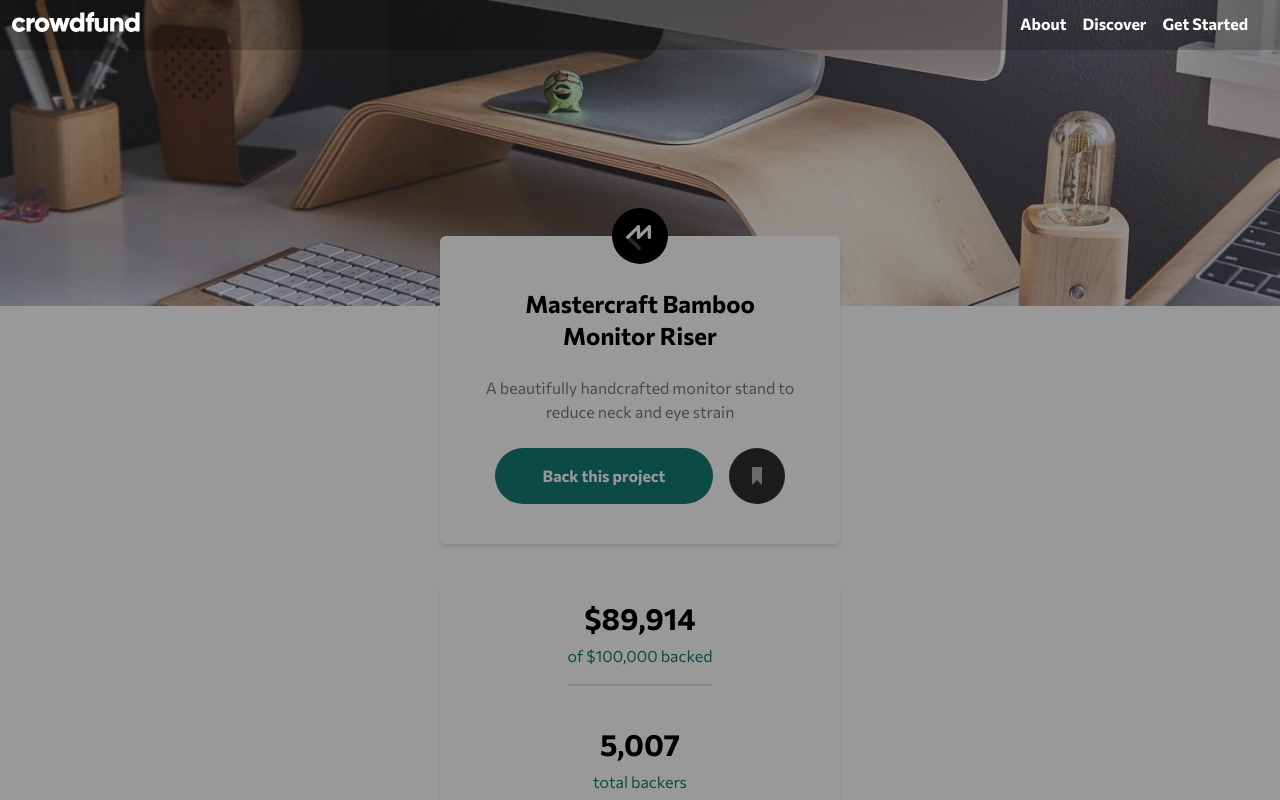
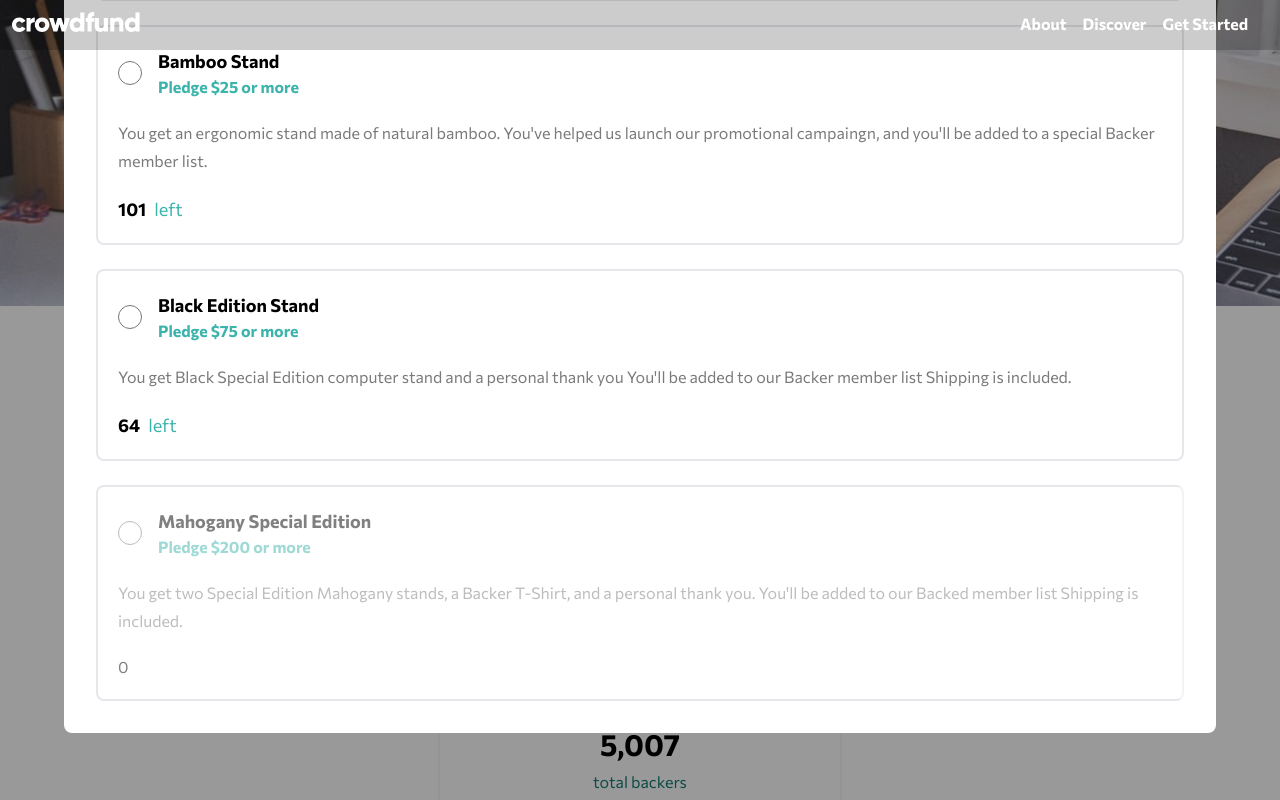
Before and after one commit to flaviogp/crowfunding-product-page-main, a React (Vite) app: page / in a window 1280 px wide. Both pictures are taken after a click on the button "Back this project". Shown: the top 800 px of the page. Built offline with nearby package versions, Linux system fonts and the light colour scheme.

Commit message:
feat: add Rewards component

```diff
--- a/src/components/BackThisProject.tsx
+++ b/src/components/BackThisProject.tsx
@@ -2,10 +2,30 @@ import CloseImage from '../assets/images/icon-close-modal.svg'
 import SelectReward from './SelectReward'
 
 
+
+const descNoReward = `
+Choose to support us without a reward if you simply believe
+in our project. As a backer, you will be signed up to receive product updates via email.
+`
+const descBamboo = `
+    You get an ergonomic stand made of natural bamboo. You've helped
+    us launch our promotional campaingn, and you'll be added to a special
+    Backer member list.
+`
+const descBlack = `
+    You get Black Special Edition computer stand and a personal thank you
+    You'll be added to our Backer member list Shipping is included.
+`
+
+const descMahogany = `
+You get two Special Edition Mahogany stands, a Backer T-Shirt, and a
+personal thank you. You'll be added to our Backed member list Shipping is included.
+`
+
 const BackThisProject = () => {
   return (
-    <div className="flex items-center justify-center w-full h-[450vh] bg-black/40 absolute">
-        <div className="bg-white flex flex-col gap-4 p-5 w-[90%] rounded-lg items-center">
+    <div className="flex pt-44 justify-center w-full h-[450vh] bg-black/40 absolute">
+        <div className="bg-white flex flex-col gap-6 p-8 w-[90%] h-max rounded-lg items-center">
             <div className=' w-full flex justify-between'>
                 <h2 className='font-bold text-2xl'>Back this project</h2>
                 <button>
@@ -16,7 +36,32 @@ const BackThisProject = () => {
                 Want to support usin bringing Mastercraft Bamboo Monitor Riser out in the world?
             </p>
 
-            <SelectReward pledge={25} amount={101}/>
+            <SelectReward
+                title='Pledge with no reward'
+                description={descNoReward}
+
+            />
+            <SelectReward
+                title='Bamboo Stand'
+                pledge={25}
+                description={descBamboo}
+                itemsLeft={101}
+
+            />
+            <SelectReward
+                title='Black Edition Stand'
+                pledge={75}
+                description={descBlack}
+                itemsLeft={64}
+
+            />
+            <SelectReward
+                title='Mahogany Special Edition'
+                pledge={200}
+                description={descMahogany}
+                itemsLeft={0}
+
+            />
         </div>
     </div>
   )
--- a/src/components/SelectReward.tsx
+++ b/src/components/SelectReward.tsx
@@ -1,16 +1,27 @@
+import {useState } from "react"
 
 interface SelectrewardProps {
     pledge?: number
-    amount?: number
+    itemsLeft?: number
+    title: string
+    description: string
 }
 
-const SelectReward = ({pledge, amount}: SelectrewardProps) => {
+
+const SelectReward = ({pledge, itemsLeft, description, title}: SelectrewardProps) => {
+    const [activeInput, setActiveInput] = useState(false)
+
+    const handleBlur = (e: React.FocusEvent<HTMLInputElement, Element>) => {
+        e.currentTarget.checked = false;
+        setActiveInput(false)
+    }
+
   return (
-    <div className="flex flex-col gap-5 p-5 w-[90%] rounded-lg border-2">
+    <div className={`relative flex flex-col gap-5 p-5 w-full rounded-lg border-2 ${activeInput ? 'border-moderateCyan' : 'border-inherit'} `}>
         <div className='flex gap-4 items-center'>
-            <input type="radio" name="" id=""  className='w-6 h-6 cursor-pointer'/>
+            <input type="radio" name="select-reward" id="select-reward"  className='w-6 h-6 cursor-pointer' onFocus={() => setActiveInput(true)} onBlur={(e) => handleBlur(e)}  />
             <div>
-                <h3 className='font-bold text-lg'>Pledge with no reward</h3>
+                <h3 className='font-bold text-lg'>{title}</h3>
                 {
                     pledge &&
                     <span className="font-bold text-moderateCyan">
@@ -21,18 +32,19 @@ const SelectReward = ({pledge, amount}: SelectrewardProps) => {
         </div>
 
         <p className="text-darkGray leading-7">
-            Choose to support us without a reward if you simply believe
-            in our project. As a backer, you will be signed up to receive product updates via email.
+            {description}
         </p>
 
         {
-            amount &&
+            itemsLeft &&
             <div className=" flex gap-2 font-bold text-lg">
-                {amount}
+                {itemsLeft}
                 <span className="font-normal text-moderateCyan">left</span>
             </div>
         }
 
+        {
+            activeInput && itemsLeft &&
             <div className=" flex flex-col items-center gap-5 border-t-2 pt-6">
                 <p className=" text-darkGray text-lg">Enter your pledge</p>
                 <div className="flex justify-center gap-5 w-full">
@@ -42,6 +54,11 @@ const SelectReward = ({pledge, amount}: SelectrewardProps) => {
                     </button>
                 </div>
             </div>
+        }
+        {
+            itemsLeft === 0 &&
+                <div className="absolute bg-white bg-opacity-50 top-0 l-0 w-full h-full rounded-md"></div>
+        }
     </div>
   )
 }
```
Lines whose indentation alone changed are shown as unchanged.
